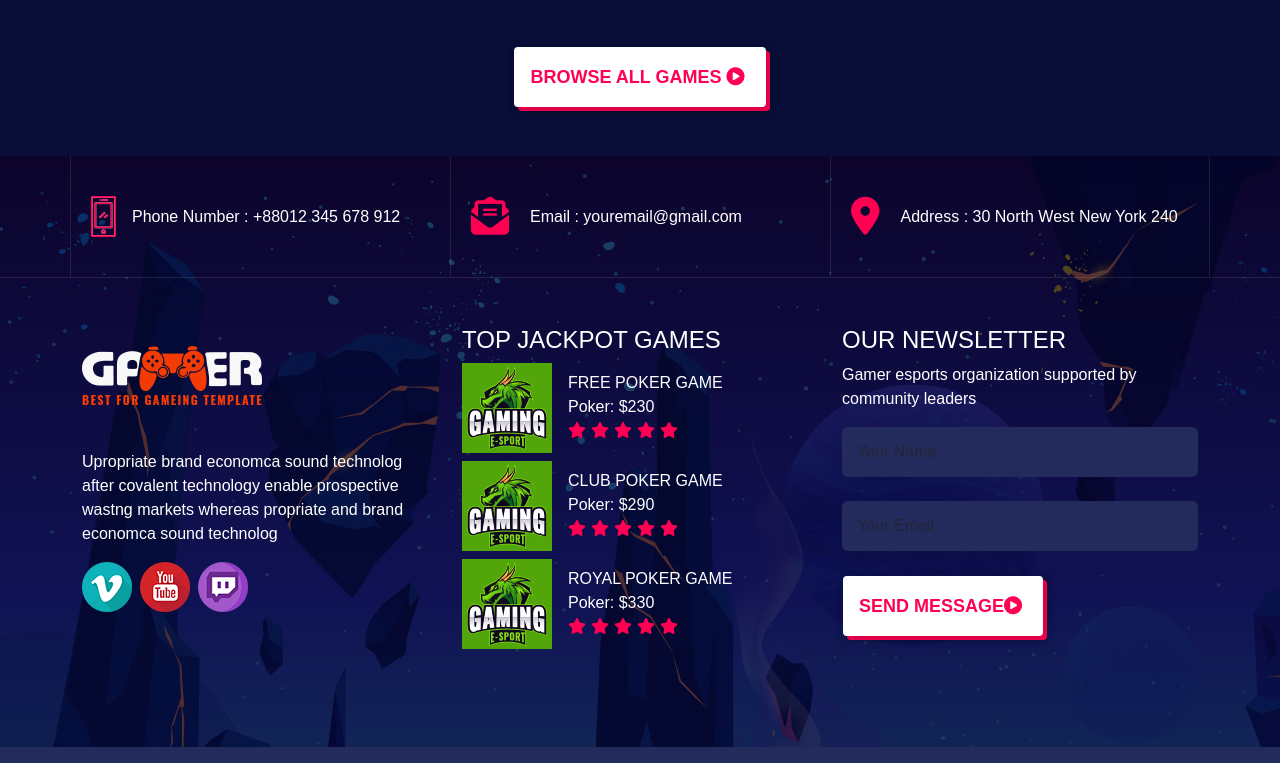
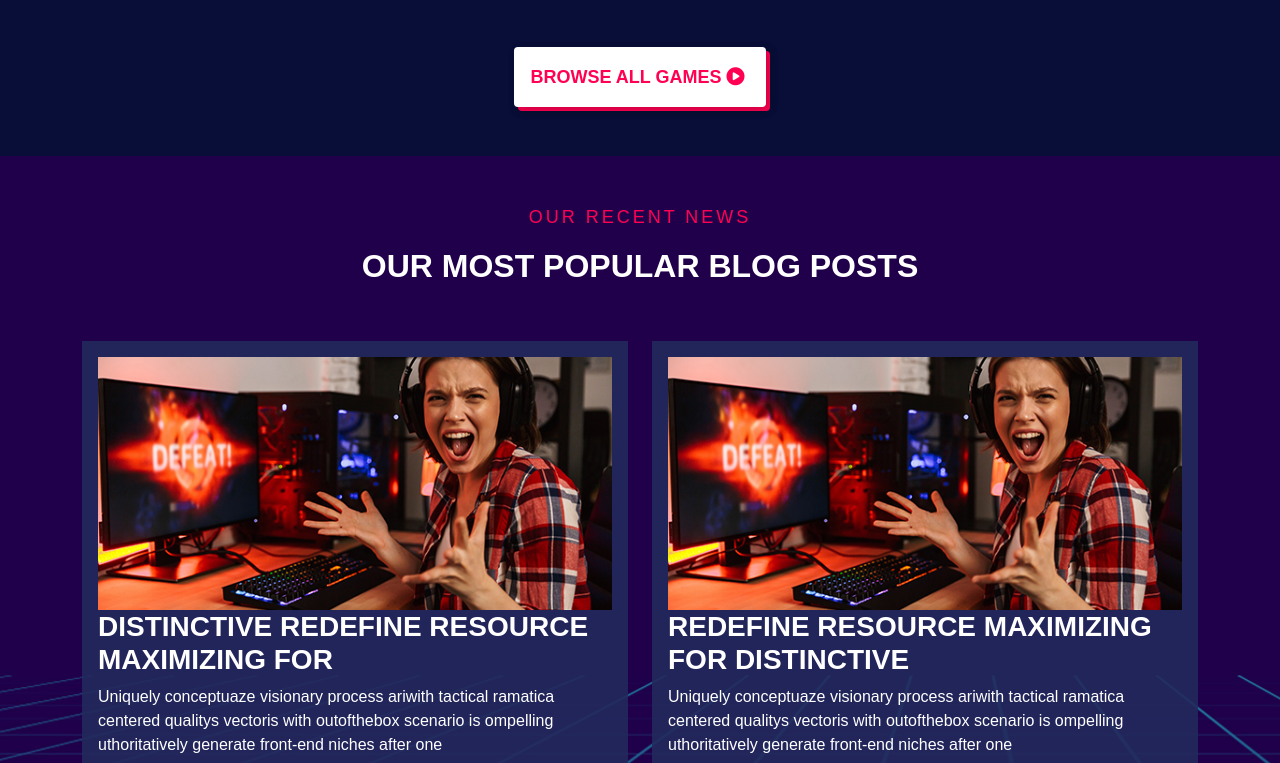
Before and after one commit to Pippo1997/proj-html-vuejs, a Vue app: page / in a window 1280 px wide. Shown: the part 5965-6728 px from the top of the page. Built offline with nearby package versions, Linux system fonts and the light colour scheme.

Commit message:
create section popular html scss on last push h.18

```diff
--- a/src/components/AppHeader.vue
+++ b/src/components/AppHeader.vue
@@ -125,6 +125,7 @@ export default {
   position: fixed;
   right: 5%;
   z-index: 99;
+  transition: all 0.5s ease 0s;
 
   i{
     width: 40px;
@@ -139,6 +140,7 @@ export default {
 
     &:hover{
       transform: translateY(-10px);
+      box-shadow: 0px 5px 20px 0px rgb(255 0 82 / 50%);
     }
   }
 }
--- a/src/components/AppMain.vue
+++ b/src/components/AppMain.vue
@@ -287,7 +287,7 @@ export default {
                       </div>
                       <div class="video-text">
                         <div class="mb-3">
-                          <a href="/">
+                          <a href="/" class="subtitle-white">
                             watch now
                             <i class="fa-solid fa-circle-play"></i>
                           </a>
@@ -308,7 +308,7 @@ export default {
                       </div>
                       <div class="video-text">
                         <div class="mb-3">
-                          <a href="/">
+                          <a href="/" class="subtitle-white">
                             watch now
                             <i class="fa-solid fa-circle-play"></i>
                           </a>
@@ -335,7 +335,7 @@ export default {
                       </div>
                       <div class="video-text">
                         <div class="mb-3">
-                          <a href="/">
+                          <a href="/" class="subtitle-white">
                             watch now
                             <i class="fa-solid fa-circle-play"></i>
                           </a>
@@ -356,7 +356,7 @@ export default {
                       </div>
                       <div class="video-text">
                         <div class="mb-3">
-                          <a href="/">
+                          <a href="/" class="subtitle-white">
                             watch now
                             <i class="fa-solid fa-circle-play"></i>
                           </a>
@@ -377,7 +377,7 @@ export default {
                       </div>
                       <div class="video-text">
                         <div class="mb-3">
-                          <a href="/">
+                          <a href="/" class="subtitle-white">
                             watch now
                             <i class="fa-solid fa-circle-play"></i>
                           </a>
@@ -458,6 +458,65 @@ export default {
     </div>
   </section>
   <!-- end sction sponsor -->
+
+  <!-- start section popular -->
+  <section class="popular">
+    <div class="container">
+      <div class="top text-center py-5">
+        <p class="subtitle-rose">OUR RECENT NEWS</p>
+        <h2 class="subtitle-white">OUR MOST POPULAR BLOG POSTS</h2>
+      </div>
+      <div class="bottom pb-5">
+        <div class="row g-4 justify-content-center row-cols-lg-2 row-cols-1">
+          <div class="col">
+            <div class="blog-item">
+              <div class="blog-inner">
+                <div class="blog-thumb">
+                  <img src="/imgs/01 (3).jpg" alt="girl-popular">
+                </div>
+                <div class="blog-content">
+                  <h3 class="subtitle-white">Distinctive redefine resource maximizing for</h3>
+                  <div class="meta">
+
+                  </div>
+                  <p>
+                    Uniquely conceptuaze visionary process ariwith tactical ramatica centered qualitys vectoris with outofthebox scenario is ompelling uthoritatively generate front-end niches after one
+                  </p>
+                  <button class="btn">
+                    <span>Browse All games </span>
+                    <i class="fa-solid fa-circle-play"></i>
+                  </button>
+                </div>
+              </div>
+            </div>
+          </div>
+          <div class="col">
+            <div class="blog-item">
+              <div class="blog-inner">
+                <div class="blog-thumb">
+                  <img src="/imgs/01 (3).jpg" alt="girl-popular">
+                </div>
+                <div class="blog-content">
+                  <h3 class="subtitle-white">redefine resource maximizing for Distinctive</h3>
+                  <div class="meta">
+
+                  </div>
+                  <p>
+                    Uniquely conceptuaze visionary process ariwith tactical ramatica centered qualitys vectoris with outofthebox scenario is ompelling uthoritatively generate front-end niches after one
+                  </p>
+                  <button class="btn">
+                    <span>Browse All games </span>
+                    <i class="fa-solid fa-circle-play"></i>
+                  </button>
+                </div>
+              </div>
+            </div>
+          </div>
+        </div>
+      </div>
+    </div>
+  </section>
+  <!-- start section popular -->
 
 </template>
 
@@ -728,4 +787,22 @@ export default {
   background-color: rgba(9,14,56,255);
 }
 
+////////// section popular
+
+.popular{
+  background-image: url('/imgs/bg (2).jpg');
+}
+
+.blog-inner{
+  background: rgba(35, 42, 92, 0.9);
+  padding: 1rem;
+}
+
+.blog-thumb{
+
+  img{
+    width: 100%;
+  }
+}
+
 </style>
```
